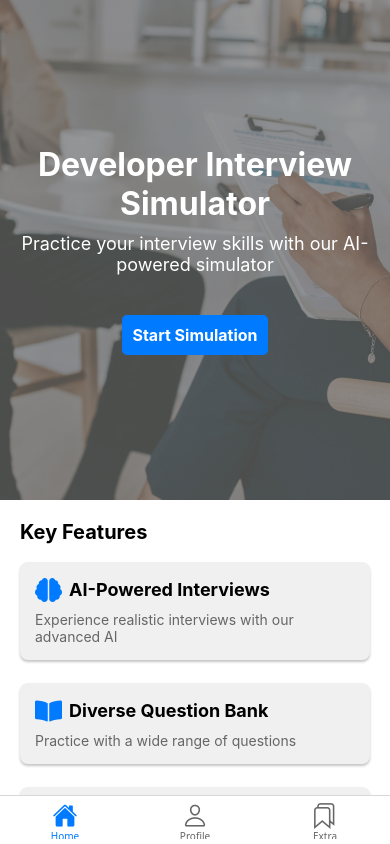
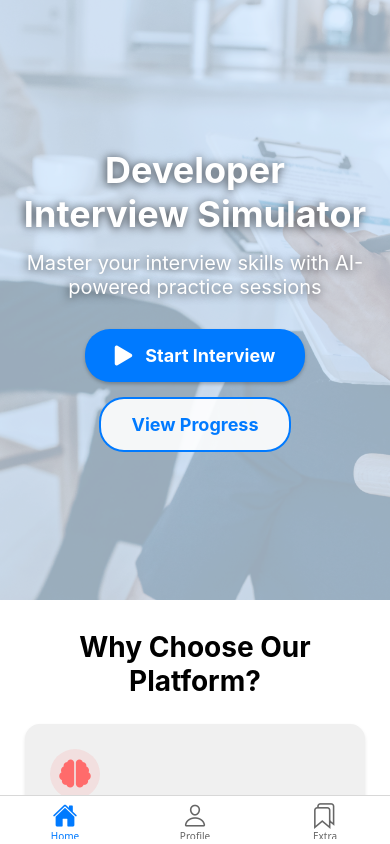
Before and after one commit to SteliosGee/Interview-Simulator, a React Native app: screen /HomeScreen in a window 390 px wide. Built offline with nearby package versions, Linux system fonts and the light colour scheme.

Commit message:
Enhance UI components: refactor Button and Card for improved styling and functionality; update ProgressBar for animation support; revamp HomePage layout and features; refine InterviewPage and ProfilePage interactions.

```diff
--- a/components/Button.tsx
+++ b/components/Button.tsx
@@ -2,28 +2,75 @@ import React from 'react';
 import { TouchableOpacity, Text, StyleSheet } from 'react-native';
 import { useTheme } from './ThemeProvider';
 
-export const Button = ({ title, onPress }) => {
+export const Button = ({ title, onPress, variant = 'primary', size = 'medium', style, textStyle }) => {
   const { colors } = useTheme();
+
+  const getButtonStyle = () => {
+    const baseStyle = [styles.button, styles[size]];
+
+    switch (variant) {
+      case 'secondary':
+        return [...baseStyle, styles.secondary, { borderColor: colors.primary }, style];
+      case 'outline':
+        return [...baseStyle, styles.outline, { borderColor: colors.primary }, style];
+      default:
+        return [...baseStyle, { backgroundColor: colors.primary }, style];
+    }
+  };
+
+  const getTextStyle = () => {
+    switch (variant) {
+      case 'secondary':
+      case 'outline':
+        return [styles.text, { color: colors.primary }, textStyle];
+      default:
+        return [styles.text, { color: colors.onPrimary }, textStyle];
+    }
+  };
 
   return (
     <TouchableOpacity
-      style={[styles.button, { backgroundColor: colors.primary }]}
+      style={getButtonStyle()}
       onPress={onPress}
+      activeOpacity={0.8}
     >
-      <Text style={[styles.text, { color: colors.onPrimary }]}>{title}</Text>
+      <Text style={getTextStyle()}>{title}</Text>
     </TouchableOpacity>
   );
 };
 
 const styles = StyleSheet.create({
   button: {
-    padding: 10,
-    borderRadius: 5,
+    borderRadius: 12,
     alignItems: 'center',
     justifyContent: 'center',
+    elevation: 3,
+    shadowOffset: { width: 0, height: 2 },
+    shadowOpacity: 0.25,
+    shadowRadius: 3.84,
+  },
+  small: {
+    paddingHorizontal: 16,
+    paddingVertical: 8,
+  },
+  medium: {
+    paddingHorizontal: 24,
+    paddingVertical: 12,
+  },
+  large: {
+    paddingHorizontal: 32,
+    paddingVertical: 16,
+  },
+  secondary: {
+    backgroundColor: 'rgba(255, 255, 255, 0.9)',
+    borderWidth: 2,
+  },
+  outline: {
+    backgroundColor: 'transparent',
+    borderWidth: 2,
   },
   text: {
     fontSize: 16,
-    fontWeight: 'bold',
+    fontWeight: '600',
   },
 });
--- a/components/Card.tsx
+++ b/components/Card.tsx
@@ -2,11 +2,30 @@ import React from 'react';
 import { View, StyleSheet } from 'react-native';
 import { useTheme } from './ThemeProvider';
 
-export const Card = ({ children, style }) => {
+export const Card = ({ children, style, variant = 'default', padding = 'medium' }) => {
   const { colors } = useTheme();
 
+  const getCardStyle = () => {
+    const baseStyle = [
+      styles.card,
+      styles[padding],
+      { backgroundColor: colors.card }
+    ];
+
+    switch (variant) {
+      case 'elevated':
+        return [...baseStyle, styles.elevated, style];
+      case 'outlined':
+        return [...baseStyle, styles.outlined, { borderColor: colors.textMuted }, style];
+      case 'flat':
+        return [...baseStyle, styles.flat, style];
+      default:
+        return [...baseStyle, styles.default, style];
+    }
+  };
+
   return (
-    <View style={[styles.card, { backgroundColor: colors.card }, style]}>
+    <View style={getCardStyle()}>
       {children}
     </View>
   );
@@ -14,9 +33,39 @@ export const Card = ({ children, style }) => {
 
 const styles = StyleSheet.create({
   card: {
-    borderRadius: 8,
+    borderRadius: 12,
+    marginVertical: 6,
+  },
+  small: {
+    padding: 12,
+  },
+  medium: {
     padding: 16,
-    marginVertical: 8,
+  },
+  large: {
+    padding: 24,
+  },
+  elevated: {
+    elevation: 8,
+    shadowColor: "#000",
+    shadowOffset: {
+      width: 0,
+      height: 4,
+    },
+    shadowOpacity: 0.3,
+    shadowRadius: 4.65,
+  },
+  outlined: {
+    borderWidth: 1,
+    elevation: 0,
+    shadowOpacity: 0,
+  },
+  flat: {
+    elevation: 0,
+    shadowOpacity: 0,
+  },
+  default: {
+    elevation: 4,
     shadowColor: "#000",
     shadowOffset: {
       width: 0,
@@ -24,6 +73,5 @@ const styles = StyleSheet.create({
     },
     shadowOpacity: 0.23,
     shadowRadius: 2.62,
-    elevation: 4,
-  },
+  }
 });
--- a/components/ProgressBar.tsx
+++ b/components/ProgressBar.tsx
@@ -1,18 +1,36 @@
 import React from 'react';
-import { View, StyleSheet } from 'react-native';
+import { View, StyleSheet, Animated } from 'react-native';
 import { useTheme } from './ThemeProvider';
 
-export const ProgressBar = ({ progress }) => {
+export const ProgressBar = ({ progress, height = 8, animated = true, style }) => {
   const { colors } = useTheme();
+  const [progressAnim] = React.useState(new Animated.Value(0));
+
+  React.useEffect(() => {
+    if (animated) {
+      Animated.timing(progressAnim, {
+        toValue: progress,
+        duration: 500,
+        useNativeDriver: false,
+      }).start();
+    }
+  }, [progress, animated]);
+
+  const progressWidth = animated ? progressAnim : progress;
 
   return (
-    <View style={[styles.container, { backgroundColor: colors.card }]}>
-      <View
+    <View style={[styles.container, { height, backgroundColor: colors.textMuted + '30' }, style]}>
+      <Animated.View
         style={[
           styles.bar,
           {
-            backgroundColor: colors.primary,
-            width: `${progress * 100}%`,
+            backgroundColor: getProgressColor(progress * 100, colors),
+            height,
+            width: progressWidth.interpolate ?
+              progressWidth.interpolate({
+                inputRange: [0, 1],
+                outputRange: ['0%', '100%'],
+              }) : `${progress * 100}%`,
           }
         ]}
       />
@@ -20,15 +38,22 @@ export const ProgressBar = ({ progress }) => {
   );
 };
 
+const getProgressColor = (percentage, colors) => {
+  if (percentage >= 80) return '#4CAF50'; // Green
+  if (percentage >= 60) return '#FF9800'; // Orange
+  if (percentage >= 40) return '#FFC107'; // Yellow
+  return '#F44336'; // Red
+};
+
 const styles = StyleSheet.create({
   container: {
-    height: 10,
-    borderRadius: 5,
+    borderRadius: 10,
     flex: 1,
     marginHorizontal: 10,
+    overflow: 'hidden',
   },
   bar: {
-    height: '100%',
-    borderRadius: 5,
+    borderRadius: 10,
+    minWidth: 2,
   },
 });
--- a/screens/HomePage.tsx
+++ b/screens/HomePage.tsx
@@ -1,88 +1,141 @@
 import React from 'react';
-import { View, Text, ScrollView, StyleSheet, Image } from 'react-native';
+import { View, Text, ScrollView, StyleSheet, Image, Dimensions, TouchableOpacity } from 'react-native';
 import { useTheme } from '../components/ThemeProvider';
 import { Button } from '../components/Button';
 import { Card } from '../components/Card';
 import Icon from 'react-native-vector-icons/FontAwesome5';
 
+const { width } = Dimensions.get('window');
+
 export default function HomePage({ navigation }) {
   const { colors } = useTheme();
 
   const features = [
-    { title: 'AI-Powered Interviews', description: 'Experience realistic interviews with our advanced AI', icon: 'brain' },
-    { title: 'Diverse Question Bank', description: 'Practice with a wide range of questions', icon: 'book-open' },
-    { title: 'Personalized Feedback', description: 'Receive detailed feedback on your performance', icon: 'file-signature' },
-    { title: 'Progress Tracking', description: 'Monitor your improvement over time', icon: 'chart-line' },
-  ];
-
-  const testimonials = [
-    { name: 'Alex Chen', role: 'Frontend Developer', content: 'This simulator helped me ace my React interview!', avatar: 'https://i.pravatar.cc/100?img=1' },
-    { name: 'Samantha Lee', role: 'Full Stack Engineer', content: 'It\'s like having a personal interview coach.', avatar: 'https://i.pravatar.cc/100?img=2' },
+    {
+      title: 'AI-Powered Interviews',
+      description: 'Experience realistic interviews with our advanced AI that adapts to your responses',
+      icon: 'brain',
+      color: '#FF6B6B'
+    },
+    {
+      title: 'Diverse Question Bank',
+      description: 'Practice with hundreds of curated questions across multiple domains',
+      icon: 'book-open',
+      color: '#4ECDC4'
+    },
+    {
+      title: 'Personalized Feedback',
+      description: 'Receive detailed insights and improvement suggestions after each session',
+      icon: 'chart-bar',
+      color: '#45B7D1'
+    },
+    {
+      title: 'Progress Tracking',
+      description: 'Monitor your improvement with detailed analytics and performance metrics',
+      icon: 'trophy',
+      color: '#96CEB4'
+    },
   ];
 
   return (
     <ScrollView style={[styles.container, { backgroundColor: colors.background }]}>
+      {/* Hero Section */}
       <View style={styles.hero}>
         <Image source={require('../assets/hero.jpg')} style={styles.heroImage} />
-        <View style={styles.heroOverlay} />
+        <View style={[styles.heroOverlay, { backgroundColor: colors.primary + '20' }]} />
+        <View style={styles.heroContent}>
           <Text style={styles.title}>Developer Interview Simulator</Text>
           <Text style={styles.subtitle}>
-          Practice your interview skills with our AI-powered simulator
+            Master your interview skills with AI-powered practice sessions
           </Text>
-        <View style={styles.heroButton}>
-          <Button title="Start Simulation" onPress={() => navigation.navigate('Interview')} />
+          <View style={styles.heroActions}>
+            <TouchableOpacity
+              style={[styles.primaryButton, { backgroundColor: colors.primary }]}
+              onPress={() => navigation.navigate('Interview')}
+            >
+              <Icon name="play" size={20} color="white" style={styles.buttonIcon} />
+              <Text style={styles.primaryButtonText}>Start Interview</Text>
+            </TouchableOpacity>
+            <TouchableOpacity
+              style={[styles.secondaryButton, { borderColor: colors.primary }]}
+              onPress={() => navigation.navigate('Profile')}
+            >
+              <Text style={[styles.secondaryButtonText, { color: colors.primary }]}>View Progress</Text>
+            </TouchableOpacity>
+          </View>
         </View>
       </View>
 
-
+      {/* Key Features */}
       <View style={styles.section}>
-        <Text style={[styles.sectionTitle, { color: colors.text }]}>Key Features</Text>
+        <Text style={[styles.sectionTitle, { color: colors.text }]}>Why Choose Our Platform?</Text>
+        <View style={styles.featuresGrid}>
           {features.map((feature, index) => (
-          <Card key={index} style={styles.card}>
-            <View style={styles.featureHeader}>
-            <Icon name={feature.icon} size={24} color={colors.primary} style={styles.featureIcon} />
-              <Text style={[styles.cardTitle, { color: colors.text }]}>{feature.title}</Text>
+            <Card key={index} style={[styles.featureCard, { backgroundColor: colors.card }]}>
+              <View style={[styles.featureIconContainer, { backgroundColor: feature.color + '20' }]}>
+                <Icon name={feature.icon} size={28} color={feature.color} />
               </View>
-            <Text style={[styles.cardDescription, { color: colors.textMuted }]}>{feature.description}</Text>
+              <Text style={[styles.featureTitle, { color: colors.text }]}>{feature.title}</Text>
+              <Text style={[styles.featureDescription, { color: colors.textMuted }]}>{feature.description}</Text>
             </Card>
           ))}
         </View>
+      </View>
 
+      {/* Enhanced FAQ Section */}
       <View style={styles.section}>
-        <Text style={[styles.sectionTitle, { color: colors.text }]}>What Our Users Say</Text>
-        {testimonials.map((testimonial, index) => (
-          <Card key={index} style={styles.card}>
-            <View style={styles.testimonialHeader}>
-              <Image source={{ uri: testimonial.avatar }} style={styles.avatar} />
-              <View>
-                <Text style={[styles.cardTitle, { color: colors.text }]}>{testimonial.name}</Text>
-                <Text style={[styles.cardSubtitle, { color: colors.textMuted }]}>{testimonial.role}</Text>
+        <Text style={[styles.sectionTitle, { color: colors.text }]}>Frequently Asked Questions</Text>
+        <View style={styles.faqGrid}>
+          <Card style={[styles.faqCard, { backgroundColor: colors.card }]}>
+            <View style={styles.faqHeader}>
+              <Icon name="robot" size={20} color={colors.primary} />
+              <Text style={[styles.faqTitle, { color: colors.text }]}>How does the AI work?</Text>
+            </View>
+            <Text style={[styles.faqDescription, { color: colors.textMuted }]}>
+              Our AI uses advanced natural language processing to conduct realistic interviews,
+              adapting questions based on your responses and providing intelligent feedback.
+            </Text>
+          </Card>
+
+          <Card style={[styles.faqCard, { backgroundColor: colors.card }]}>
+            <View style={styles.faqHeader}>
+              <Icon name="chart-line" size={20} color={colors.primary} />
+              <Text style={[styles.faqTitle, { color: colors.text }]}>How do I track progress?</Text>
+            </View>
+            <Text style={[styles.faqDescription, { color: colors.textMuted }]}>
+              View detailed analytics including performance metrics, skill assessments,
+              and improvement suggestions in your personalized dashboard.
+            </Text>
+          </Card>
+
+          <Card style={[styles.faqCard, { backgroundColor: colors.card }]}>
+            <View style={styles.faqHeader}>
+              <Icon name="clock" size={20} color={colors.primary} />
+              <Text style={[styles.faqTitle, { color: colors.text }]}>How long are sessions?</Text>
+            </View>
+            <Text style={[styles.faqDescription, { color: colors.textMuted }]}>
+              Interview sessions typically last 15-30 minutes, perfectly timed to simulate
+              real interview scenarios without overwhelming you.
+            </Text>
+          </Card>
         </View>
       </View>
-            <Text style={[styles.cardDescription, { color: colors.text }]}>"{testimonial.content}"</Text>
-          </Card>
-        ))}
+
+      {/* Call to Action */}
+      <View style={[styles.ctaSection, { backgroundColor: colors.primary + '10' }]}>
+        <View style={styles.ctaContent}>
+          <Text style={[styles.ctaTitle, { color: colors.text }]}>Ready to ace your next interview?</Text>
+          <Text style={[styles.ctaSubtitle, { color: colors.textMuted }]}>
+            Join thousands of developers who have improved their interview skills
+          </Text>
+          <TouchableOpacity
+            style={[styles.ctaButton, { backgroundColor: colors.primary }]}
+            onPress={() => navigation.navigate('Interview')}
+          >
+            <Text style={styles.ctaButtonText}>Start Your Journey</Text>
+            <Icon name="arrow-right" size={16} color="white" style={styles.ctaButtonIcon} />
+          </TouchableOpacity>
         </View>
-
-      <View style={styles.section}>
-        <Text style={[styles.sectionTitle, { color: colors.text }]}>FAQ</Text>
-        <Card style={styles.card}>
-          <Text style={[styles.cardTitle, { color: colors.text }]}>How does the AI work?</Text>
-          <Text style={[styles.cardDescription, { color: colors.textMuted }]}>Our AI generates responses based on your answers and provides feedback on your performance.</Text>
-        </Card>
-        <Card style={styles.card}>
-          <Text style={[styles.cardTitle, { color: colors.text }]}>Can I practice with a friend?</Text>
-          <Text style={[styles.cardDescription, { color: colors.textMuted }]}>Yes, you can invite friends to join your practice sessions and give each other feedback.</Text>
-        </Card>
-        <Card style={styles.card}>
-          <Text style={[styles.cardTitle, { color: colors.text }]}>How do I track my progress?</Text>
-          <Text style={[styles.cardDescription, { color: colors.textMuted }]}>You can view detailed analytics on your performance and improvement over time in your profile dashboard.</Text>
-        </Card>
-      </View>
-
-      <View style={styles.cta}>
-        <Text style={[styles.ctaText, { color: colors.text }]}>Ready to ace your next interview?</Text>
-        <Button title="Start Free Trial" onPress={() => navigation.navigate('Interview')} />
       </View>
     </ScrollView>
   );
@@ -90,9 +143,11 @@ export default function HomePage({ navigation }) {
 
 const styles = StyleSheet.create({
   container: { flex: 1 },
+
+  // Hero Section
   hero: {
     position: 'relative',
-    height: 500,
+    height: 600,
     justifyContent: 'center',
     alignItems: 'center',
     padding: 20,
@@ -103,7 +158,7 @@ const styles = StyleSheet.create({
     left: 0,
     width: '100%',
     height: '100%',
-    opacity: 0.5,
+    opacity: 0.3,
     zIndex: -1,
   },
   heroOverlay: {
@@ -112,36 +167,182 @@ const styles = StyleSheet.create({
     left: 0,
     width: '100%',
     height: '100%',
-    backgroundColor: 'rgba(0, 0, 0, 0.4)', // Dark overlay for contrast
     zIndex: -1,
   },
+  heroContent: {
+    alignItems: 'center',
+    zIndex: 1,
+  },
   title: {
-    fontSize: 32,
+    fontSize: 36,
     fontWeight: 'bold',
     color: '#ffffff',
     textAlign: 'center',
+    marginBottom: 15,
+    textShadowColor: 'rgba(0, 0, 0, 0.75)',
+    textShadowOffset: { width: -1, height: 1 },
+    textShadowRadius: 10,
+  },
+  subtitle: {
+    fontSize: 20,
+    color: '#ffffff',
+    textAlign: 'center',
+    marginBottom: 30,
+    textShadowColor: 'rgba(0, 0, 0, 0.75)',
+    textShadowOffset: { width: -1, height: 1 },
+    textShadowRadius: 10,
+  },
+  heroActions: {
+    flexDirection: 'row',
+    gap: 15,
+    flexWrap: 'wrap',
+    justifyContent: 'center',
+  },
+  primaryButton: {
+    flexDirection: 'row',
+    alignItems: 'center',
+    paddingHorizontal: 30,
+    paddingVertical: 15,
+    borderRadius: 25,
+    elevation: 5,
+    shadowOffset: { width: 0, height: 2 },
+    shadowOpacity: 0.25,
+    shadowRadius: 3.84,
+  },
+  primaryButtonText: {
+    color: 'white',
+    fontSize: 18,
+    fontWeight: 'bold',
+    marginLeft: 8,
+  },
+  secondaryButton: {
+    paddingHorizontal: 30,
+    paddingVertical: 15,
+    borderRadius: 25,
+    borderWidth: 2,
+    backgroundColor: 'rgba(255, 255, 255, 0.9)',
+  },
+  secondaryButtonText: {
+    fontSize: 18,
+    fontWeight: 'bold',
+  },
+  buttonIcon: {
+    marginRight: 5,
+  },
+
+  // Sections
+  section: {
+    padding: 25,
+    paddingTop: 30,
+  },
+  sectionTitle: {
+    fontSize: 28,
+    fontWeight: 'bold',
+    marginBottom: 20,
+    textAlign: 'center',
+  },
+
+  // Features
+  featuresGrid: {
+    flexDirection: 'row',
+    flexWrap: 'wrap',
+    justifyContent: 'space-between',
+    gap: 15,
+  },
+  featureCard: {
+    width: width < 768 ? '100%' : '48%',
+    minWidth: 280,
+    padding: 25,
+    borderRadius: 15,
+    elevation: 3,
+    shadowOffset: { width: 0, height: 2 },
+    shadowOpacity: 0.1,
+    shadowRadius: 3.84,
+  },
+  featureIconContainer: {
+    width: 50,
+    height: 50,
+    borderRadius: 25,
+    justifyContent: 'center',
+    alignItems: 'center',
+    marginBottom: 15,
+  },
+  featureTitle: {
+    fontSize: 20,
+    fontWeight: 'bold',
     marginBottom: 10,
   },
-  subtitle: {
-    fontSize: 18,
-    color: '#ffffff',
-    textAlign: 'center',
-    marginBottom: 20,
-  },
-  heroButton: {
-    marginTop: 20,
+  featureDescription: {
+    fontSize: 16,
+    lineHeight: 24,
   },
 
-  section: { padding: 20 },
-  sectionTitle: { fontSize: 20, fontWeight: 'bold', marginBottom: 10 },
-  card: { marginBottom: 15, padding: 15 },
-  featureHeader: { flexDirection: 'row', alignItems: 'center', marginBottom: 10 },
-  featureIcon: { width: 24, height: 24, marginRight: 10 },
-  cardTitle: { fontSize: 18, fontWeight: 'bold' },
-  cardSubtitle: { fontSize: 14 },
-  cardDescription: { fontSize: 14 },
-  testimonialHeader: { flexDirection: 'row', alignItems: 'center', marginBottom: 10 },
-  avatar: { width: 50, height: 50, borderRadius: 25, marginRight: 10 },
-  cta: { alignItems: 'center', padding: 20 },
-  ctaText: { fontSize: 18, fontWeight: 'bold', marginBottom: 10, textAlign: 'center' },
+  // FAQ
+  faqGrid: {
+    gap: 15,
+  },
+  faqCard: {
+    padding: 20,
+    borderRadius: 15,
+    elevation: 2,
+    shadowOffset: { width: 0, height: 2 },
+    shadowOpacity: 0.1,
+    shadowRadius: 3.84,
+  },
+  faqHeader: {
+    flexDirection: 'row',
+    alignItems: 'center',
+    marginBottom: 12,
+  },
+  faqTitle: {
+    fontSize: 18,
+    fontWeight: 'bold',
+    marginLeft: 10,
+  },
+  faqDescription: {
+    fontSize: 16,
+    lineHeight: 24,
+  },
+
+  // CTA Section
+  ctaSection: {
+    margin: 20,
+    borderRadius: 20,
+    padding: 30,
+    alignItems: 'center',
+  },
+  ctaContent: {
+    alignItems: 'center',
+  },
+  ctaTitle: {
+    fontSize: 24,
+    fontWeight: 'bold',
+    textAlign: 'center',
+    marginBottom: 10,
+  },
+  ctaSubtitle: {
+    fontSize: 16,
+    textAlign: 'center',
+    marginBottom: 25,
+    lineHeight: 24,
+  },
+  ctaButton: {
+    flexDirection: 'row',
+    alignItems: 'center',
+    paddingHorizontal: 30,
+    paddingVertical: 15,
+    borderRadius: 25,
+    elevation: 5,
+    shadowOffset: { width: 0, height: 2 },
+    shadowOpacity: 0.25,
+    shadowRadius: 3.84,
+  },
+  ctaButtonText: {
+    color: 'white',
+    fontSize: 18,
+    fontWeight: 'bold',
+  },
+  ctaButtonIcon: {
+    marginLeft: 8,
+  },
 });
--- a/screens/InterviewPage.tsx
+++ b/screens/InterviewPage.tsx
@@ -339,6 +339,8 @@ export default function InterviewPage({ navigation, route }) {
           <Button
             title={isLoading ? "Connecting..." : "Begin Interview"}
             onPress={startInterview}
+            style={{}}
+            textStyle={{}}
           />
         </View>
       ) : (
@@ -448,6 +450,8 @@ export default function InterviewPage({ navigation, route }) {
                 <Button
                   title="End Interview & View Profile"
                   onPress={endInterview}
+                  style={{}}
+                  textStyle={{}}
                 />
               </View>
             )}
--- a/screens/ProfilePage.tsx
+++ b/screens/ProfilePage.tsx
@@ -203,7 +203,7 @@ export default function ProfilePage() {
                 {skill}
               </Text>
               <View style={styles.progressContainer}>
-                <ProgressBar progress={level / 100} />
+                <ProgressBar progress={level / 100} style={{ flex: 1 }} />
                 <Text style={[styles.skillLevel, { color: colors.textMuted }]}>
                   {level}%
                 </Text>
@@ -223,7 +223,7 @@ export default function ProfilePage() {
                 {skill}
               </Text>
               <View style={styles.progressContainer}>
-                <ProgressBar progress={level / 100} />
+                <ProgressBar progress={level / 100} style={{ flex: 1 }} />
                 <Text style={[styles.skillLevel, { color: colors.textMuted }]}>
                   {level}%
                 </Text>
```
Also changed, not shown: screens/InterviewPageNew.tsx (deleted). Lines whose indentation alone changed are shown as unchanged.
